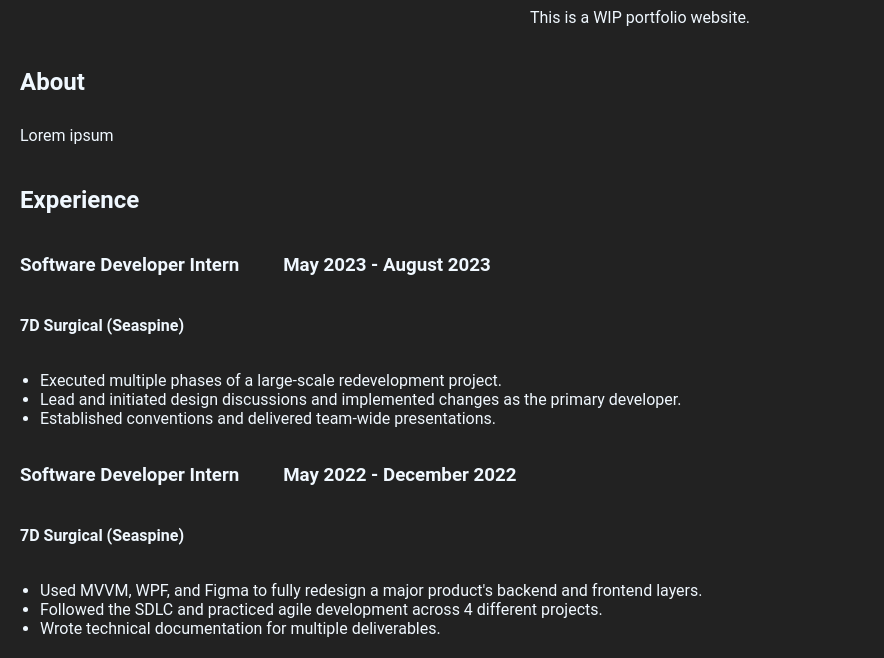
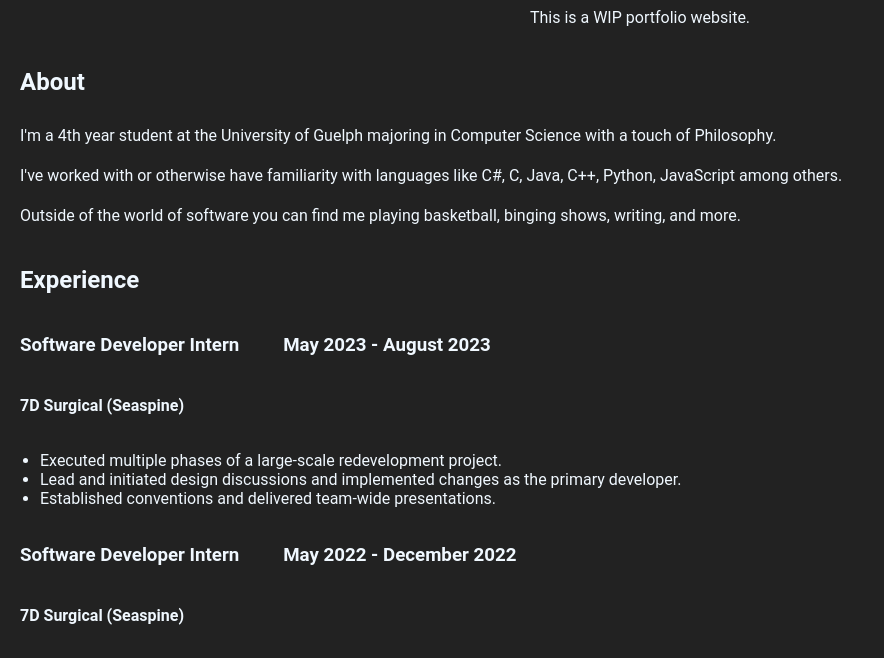
Before and after one commit to Jubessin/Jubessin.github.io, a plain HTML site: page index.html in a window 1280 px wide. Shown: the part 130-788 px from the top of the page, without its empty margins (0-884 px from the left). Drawn offline with Linux system fonts and the light colour scheme.

Commit message:
- updated the about section

```diff
--- a/index.html
+++ b/index.html
@@ -27,7 +27,9 @@
       <div>
         <section id="about">
           <h1>About</h1>
-          <p>Lorem ipsum</p>
+          <p>I'm a 4th year student at the University of Guelph majoring in Computer Science with a touch of Philosophy.</p>
+          <p>I've worked with or otherwise have familiarity with languages like C#, C, Java, C++, Python, JavaScript among others.</p>
+          <p>Outside of the world of software you can find me playing basketball, binging shows, writing, and more.</p>
         </section>
       </div>
       <!--Experience-->
```
